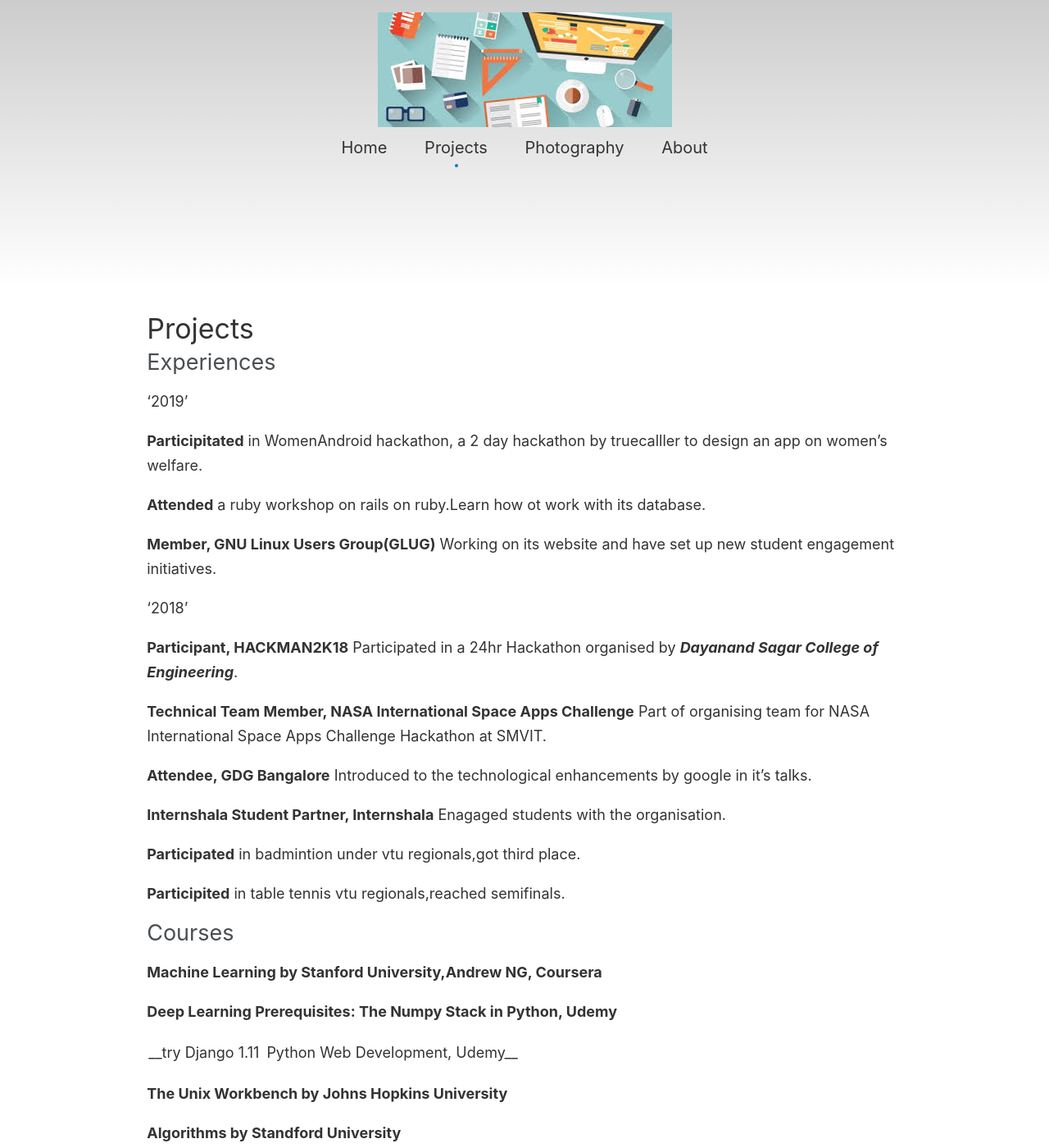
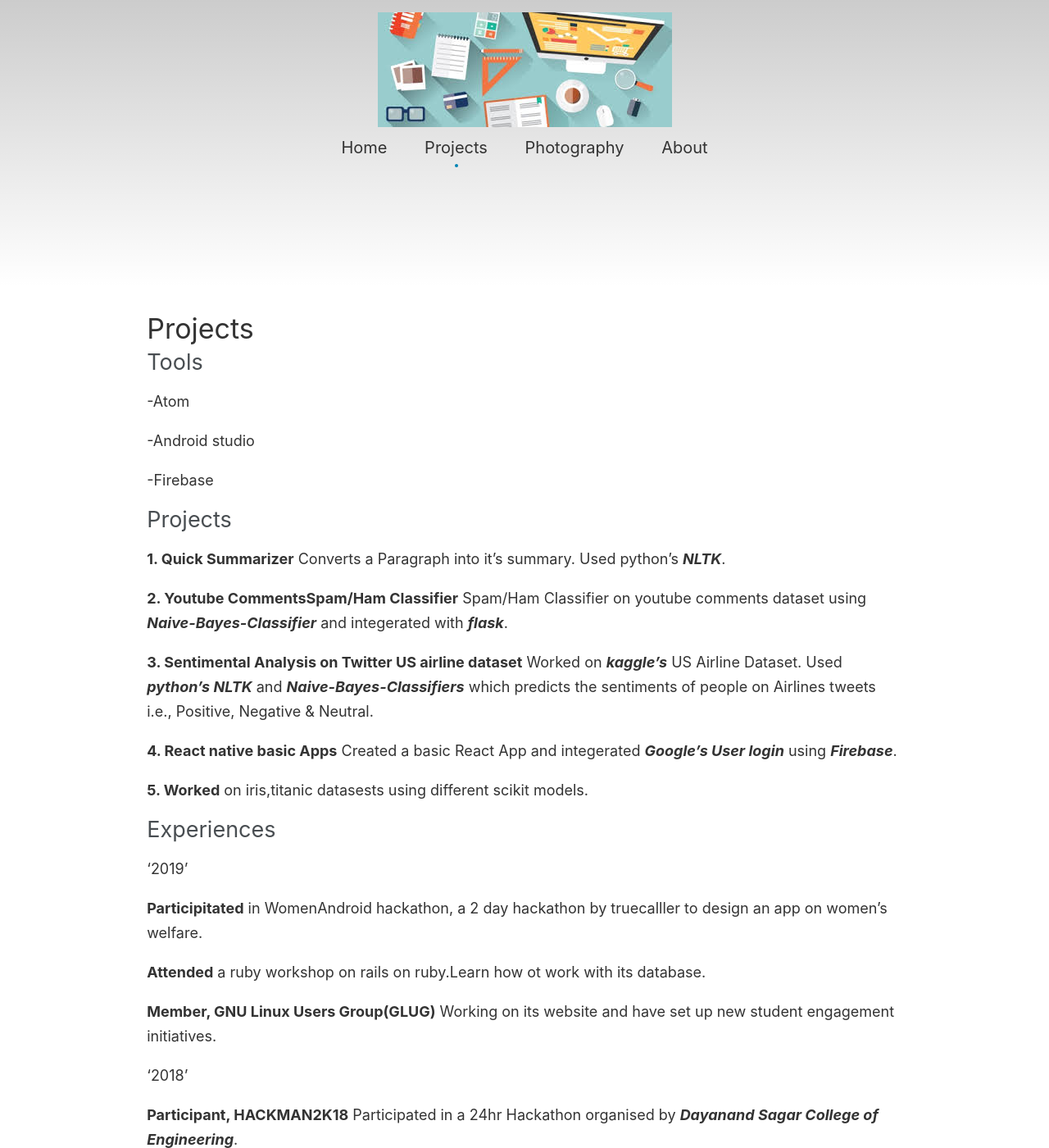
Before and after one commit to ayushianan/jekyll-resume, a Jekyll site: the page built from projects.md, in a window 1280 px wide and 1400 px high. Shown: the whole window at 82% size. Built offline with Jekyll 4.4.1, drawn with Linux system fonts in a browser that asks for light colours; some of the changed text lies outside the part shown.

Commit message:
Update projects.md

```diff
--- a/projects.md
+++ b/projects.md
@@ -5,6 +5,33 @@ permalink: /projects/
 order: 2
 sidebar: false
 ---
+
+
+## Tools
+
+-Atom
+
+-Android studio
+
+-Firebase
+
+## Projects
+
+ __1. Quick Summarizer__
+ Converts a Paragraph into it's summary. Used python's ***NLTK***.
+
+ __2. Youtube CommentsSpam/Ham Classifier__
+ Spam/Ham Classifier on youtube comments dataset using ***Naive-Bayes-Classifier*** and integerated with ***flask***.
+
+__3. Sentimental Analysis on Twitter US airline dataset__
+Worked on ***kaggle's*** US Airline Dataset. Used ***python's NLTK*** and ***Naive-Bayes-Classifiers*** which predicts the sentiments of people on Airlines tweets i.e., Positive, Negative & Neutral.
+
+__4. React native basic Apps__
+Created a basic React App and integerated ***Google's User login*** using ***Firebase***.
+
+__5. Worked__ on iris,titanic datasests using different scikit models.
+
+
 ## Experiences
 
  '2019'
```
Also changed, not shown: other parts of projects.md (+0 -8 lines).
